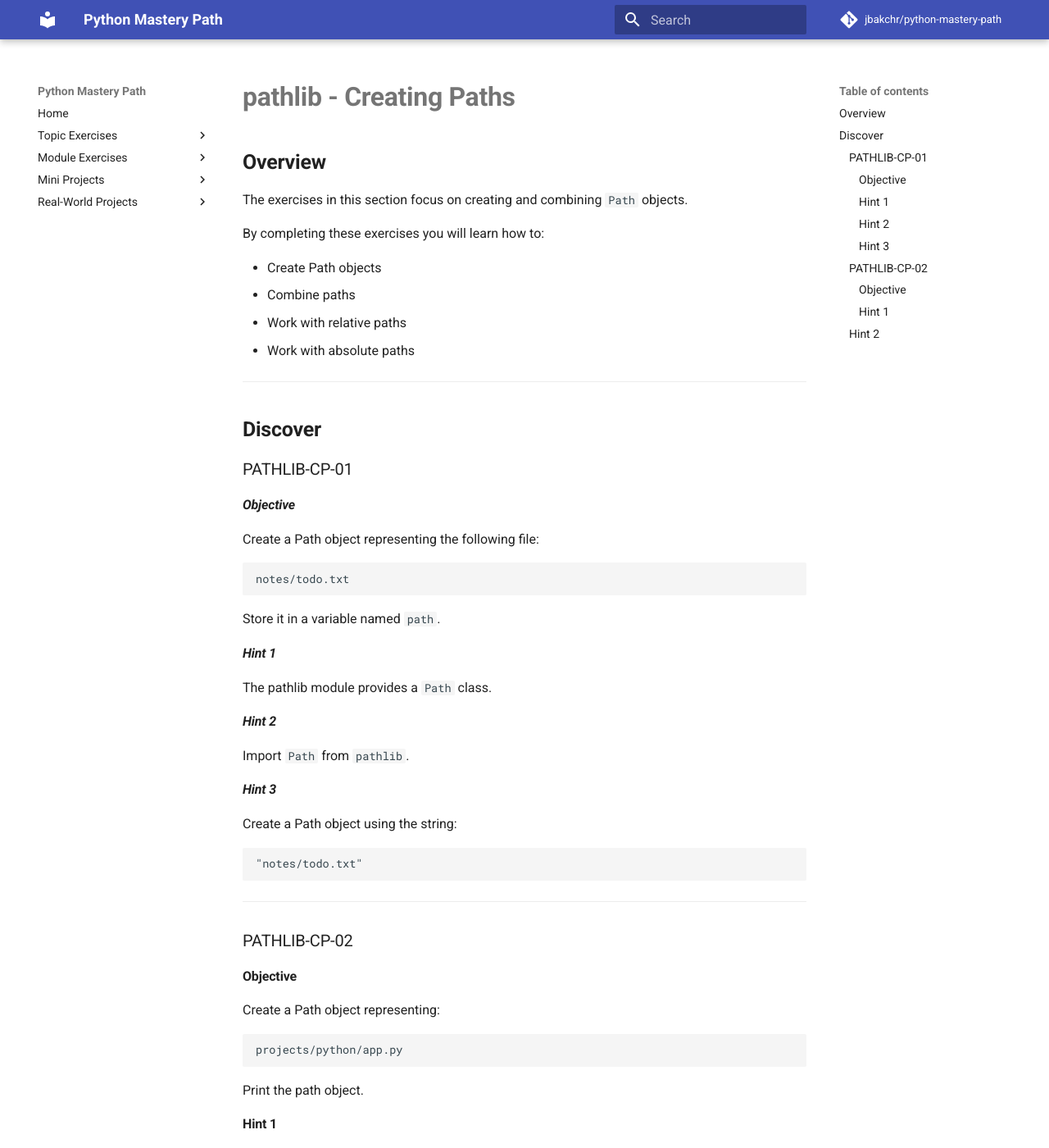
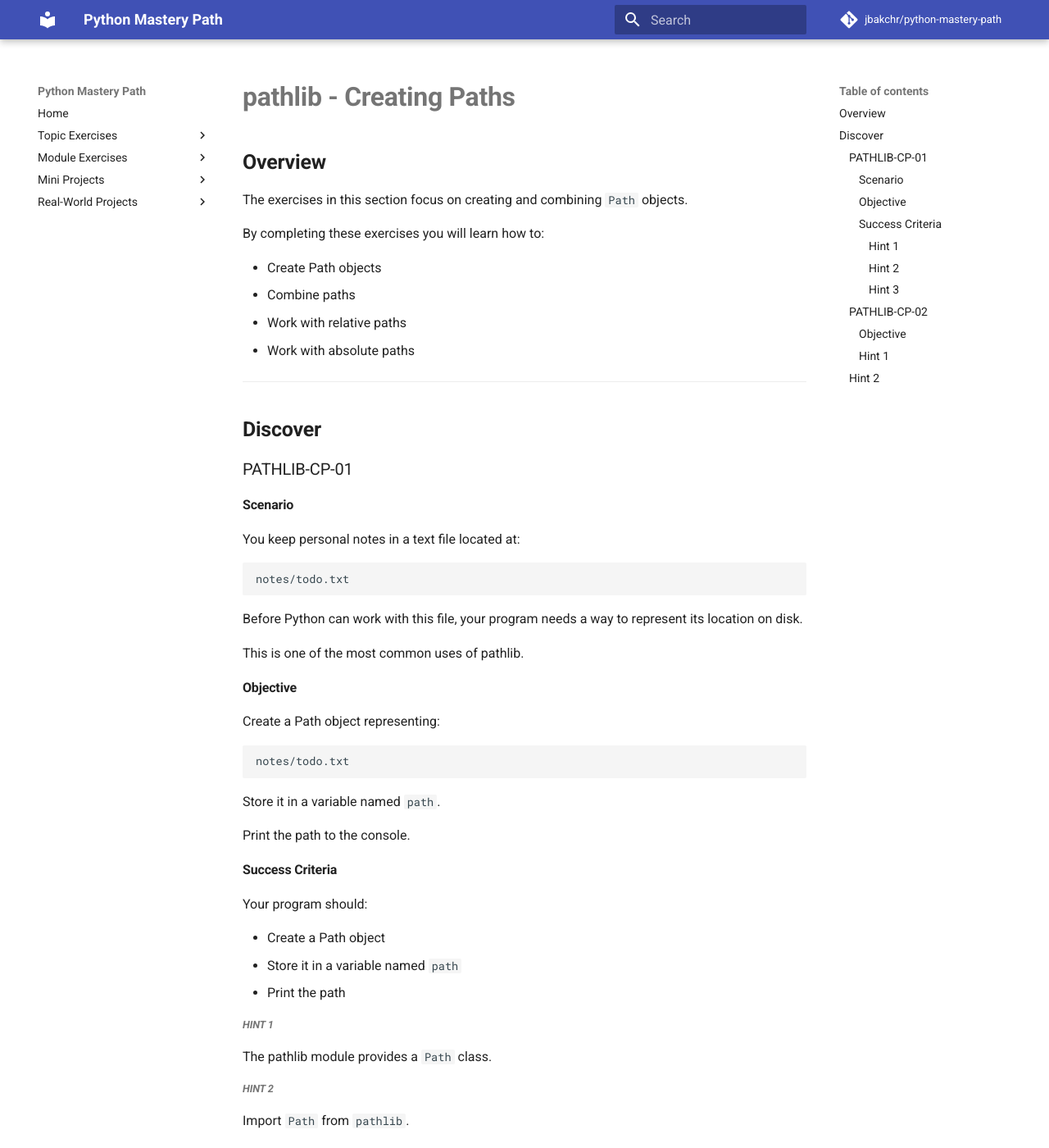
Before and after one commit to jbakchr/python-mastery-path, an MkDocs documentation site: the page built from docs/modules/pathlib/creating-paths.md, in a window 1280 px wide and 1400 px high. Shown: the whole window at 82% size. Built offline with MkDocs 1.6.1 and Material for MkDocs 9.7.7, drawn with Linux system fonts in a browser that asks for light colours; comment, search, counter and statistics services are not loaded.

Commit message:
docs(pathlib): rewrite PATHLIB-CP-01 exercise with scenario

````diff
--- a/docs/modules/pathlib/creating-paths.md
+++ b/docs/modules/pathlib/creating-paths.md
@@ -17,25 +17,47 @@ By completing these exercises you will learn how to:
 
 ### PATHLIB-CP-01
 
-#### _Objective_
+#### Scenario
 
-Create a Path object representing the following file:
+You keep personal notes in a text file located at:
 
-```text
+```
+notes/todo.txt
+```
+
+Before Python can work with this file, your program needs a way to represent its location on disk.
+
+This is one of the most common uses of pathlib.
+
+#### Objective
+
+Create a Path object representing:
+
+```
 notes/todo.txt
 ```
 
 Store it in a variable named `path`.
 
-#### _Hint 1_
+Print the path to the console.
+
+#### Success Criteria
+
+Your program should:
+
+- Create a Path object
+- Store it in a variable named `path`
+- Print the path
+
+##### _Hint 1_
 
 The pathlib module provides a `Path` class.
 
-#### _Hint 2_
+##### _Hint 2_
 
 Import `Path` from `pathlib`.
 
-#### _Hint 3_
+##### _Hint 3_
 
 Create a Path object using the string:
 
````
